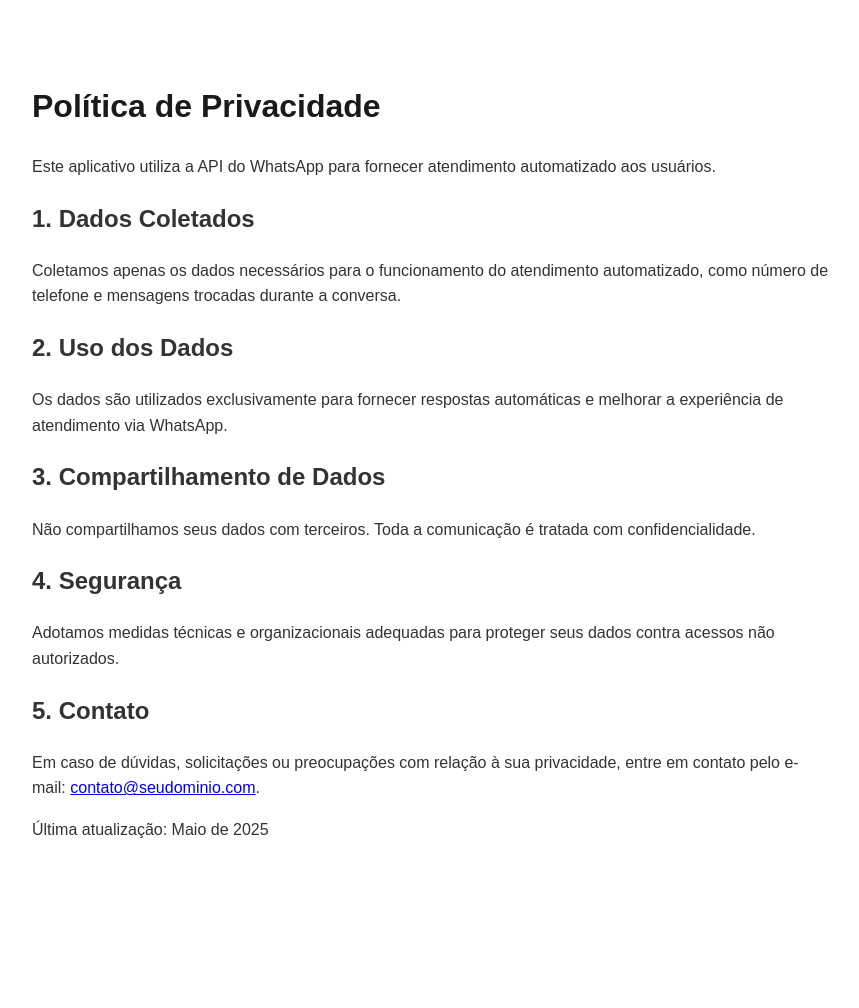
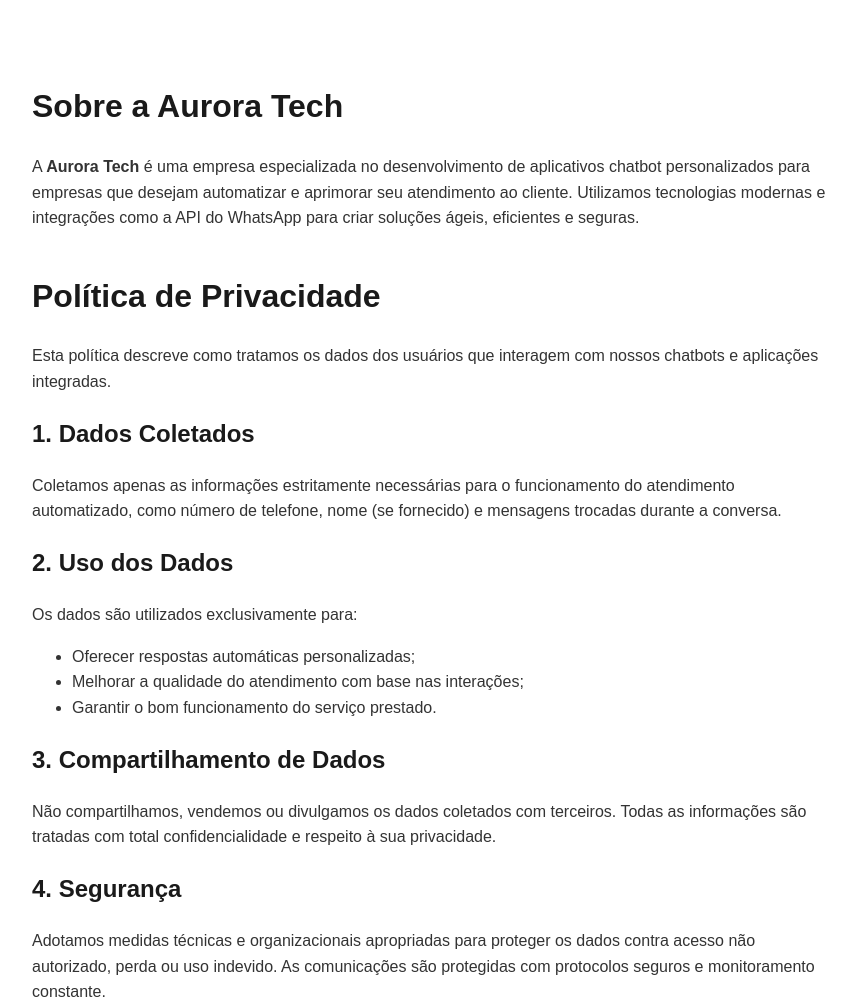
Before and after one commit to aurora-tech-co/aurora-tech-co.github.io, a plain HTML site: page index.html in a window 1280 px wide. Shown: the top 1008 px of the page, without its empty margins (208-1067 px from the left). Before the commit the page ends 919 px from the top, so only its background shows below. Drawn offline with Linux system fonts and the light colour scheme.

Commit message:
Update index.html

```diff
--- a/index.html
+++ b/index.html
@@ -3,7 +3,7 @@
 <head>
   <meta charset="UTF-8">
   <meta name="viewport" content="width=device-width, initial-scale=1">
-  <title>Política de Privacidade</title>
+  <title>Aurora Tech - Política de Privacidade</title>
   <style>
     body {
       font-family: Arial, sans-serif;
@@ -13,31 +13,50 @@
       line-height: 1.6;
       color: #333;
     }
-    h1 {
+    h1, h2 {
       color: #1a1a1a;
+    }
+    a {
+      color: #0066cc;
+      text-decoration: none;
+    }
+    a:hover {
+      text-decoration: underline;
+    }
+    .intro {
+      margin-bottom: 40px;
     }
   </style>
 </head>
 <body>
+  <h1>Sobre a Aurora Tech</h1>
+  <div class="intro">
+    <p>A <strong>Aurora Tech</strong> é uma empresa especializada no desenvolvimento de aplicativos chatbot personalizados para empresas que desejam automatizar e aprimorar seu atendimento ao cliente. Utilizamos tecnologias modernas e integrações como a API do WhatsApp para criar soluções ágeis, eficientes e seguras.</p>
+  </div>
+
   <h1>Política de Privacidade</h1>
-
-  <p>Este aplicativo utiliza a API do WhatsApp para fornecer atendimento automatizado aos usuários.</p>
+  <p>Esta política descreve como tratamos os dados dos usuários que interagem com nossos chatbots e aplicações integradas.</p>
 
   <h2>1. Dados Coletados</h2>
-  <p>Coletamos apenas os dados necessários para o funcionamento do atendimento automatizado, como número de telefone e mensagens trocadas durante a conversa.</p>
+  <p>Coletamos apenas as informações estritamente necessárias para o funcionamento do atendimento automatizado, como número de telefone, nome (se fornecido) e mensagens trocadas durante a conversa.</p>
 
   <h2>2. Uso dos Dados</h2>
-  <p>Os dados são utilizados exclusivamente para fornecer respostas automáticas e melhorar a experiência de atendimento via WhatsApp.</p>
+  <p>Os dados são utilizados exclusivamente para:</p>
+  <ul>
+    <li>Oferecer respostas automáticas personalizadas;</li>
+    <li>Melhorar a qualidade do atendimento com base nas interações;</li>
+    <li>Garantir o bom funcionamento do serviço prestado.</li>
+  </ul>
 
   <h2>3. Compartilhamento de Dados</h2>
-  <p>Não compartilhamos seus dados com terceiros. Toda a comunicação é tratada com confidencialidade.</p>
+  <p>Não compartilhamos, vendemos ou divulgamos os dados coletados com terceiros. Todas as informações são tratadas com total confidencialidade e respeito à sua privacidade.</p>
 
   <h2>4. Segurança</h2>
-  <p>Adotamos medidas técnicas e organizacionais adequadas para proteger seus dados contra acessos não autorizados.</p>
+  <p>Adotamos medidas técnicas e organizacionais apropriadas para proteger os dados contra acesso não autorizado, perda ou uso indevido. As comunicações são protegidas com protocolos seguros e monitoramento constante.</p>
 
   <h2>5. Contato</h2>
-  <p>Em caso de dúvidas, solicitações ou preocupações com relação à sua privacidade, entre em contato pelo e-mail: <a href="mailto:contato@seudominio.com">contato@seudominio.com</a>.</p>
+  <p>Se tiver dúvidas, solicitações ou preocupações sobre privacidade e proteção de dados, entre em contato conosco pelo e-mail: <a href="mailto:contato@auroratech.com">contato@auroratech.com</a>.</p>
 
-  <p>Última atualização: Maio de 2025</p>
+  <p><em>Última atualização: Junho de 2025</em></p>
 </body>
 </html>
```
